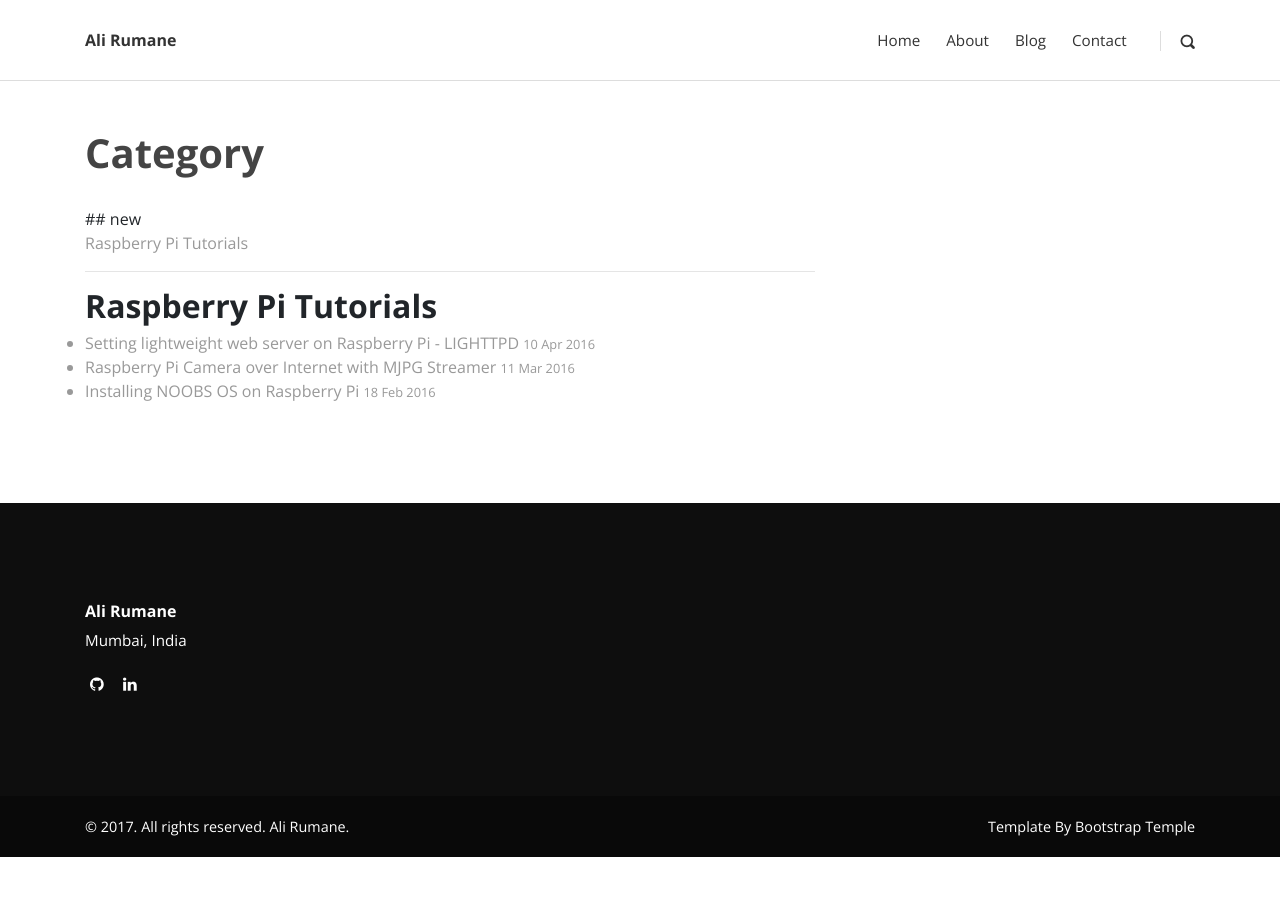
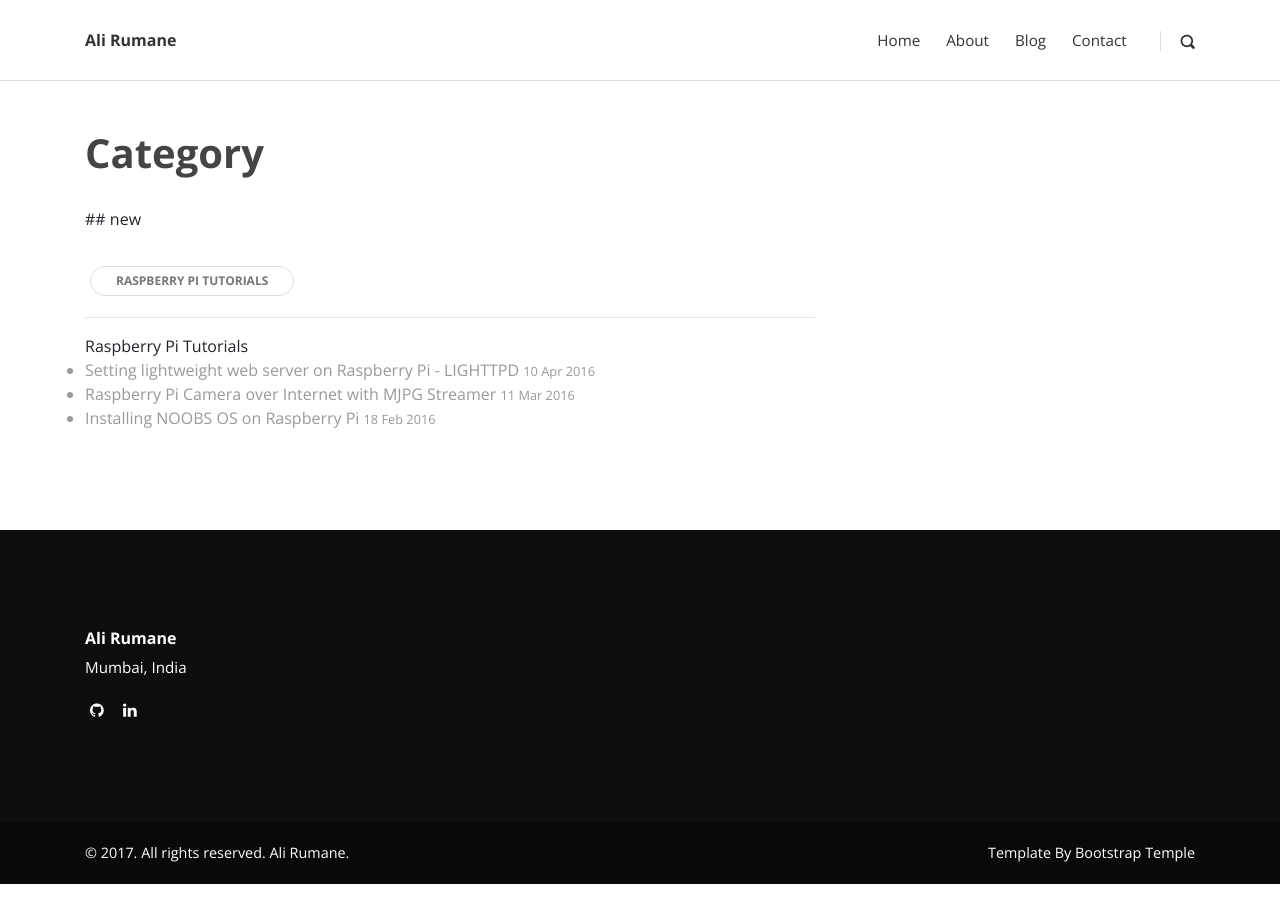
Before and after one commit to alirumane/alirumane.github.io, a Jekyll site: the page built from category.html, in a window 1280 px wide. Built offline with Jekyll 4.4.1, drawn with Linux system fonts in a browser that asks for light colours.

Commit message:
Update category.html

```diff
--- a/category.html
+++ b/category.html
@@ -3,64 +3,6 @@ layout: page
 title: "Category"
 description: "Take a look at my beautiful category."
 ---
-
-<!--
-<div class="category">
-{% assign category_list  = site.category %}
-  {% if category_list.first[0] == null %}
-    {% for category in category_list %}
-        <a data-scroll href="#{{ category | slugify }}">{{ category }}</a>
-    {% endfor %}
-  {% else %}
-    {% for category in category_list %}
-        <a data-scroll href="#{{ category[0] | slugify }}">{{ category[0] }}</a>
-    {% endfor %}
-  {% endif %}
-{% assign category_list = nil %}
-</div>
-
-{% for category in site.category %}
-    <span class="tag-title" id="{{ category[0] | slugify }}">{{ category[0] }}</span>
-    <ul class="post-list">
-        {% assign pages_list = category[1] %}
-        {% for post in pages_list reversed %}
-            {% if post.title != null %}
-            {% if group == null or group == post.group %}
-            <li><a href="{{ site.url }}{{ post.url }}">{{ post.title }}<span><time datetime="{{ post.date | date_to_xmlschema }}" itemprop="datePublished">{{ post.date | date: "%B %d, %Y" }}</time><span></a></li>
-            {% endif %}
-            {% endif %}
-        {% endfor %}
-        {% assign pages_list = nil %}
-        {% assign group = nil %}
-    </ul>
-{% endfor %}
-
-
-#### Lorem ipsum dolor sit amet, consectetur adipisicing elit,
-
-sed do eiusmod tempor incididunt ut labore et dolore magna aliqua
-
-
-<div class="widget categories">
-{% for category in site.categories %}
-  <li><a name="{{ category | first }}">{{ category | first }}</a>
-  </li>
-{% endfor %}
-</div>
-
-
-{% for category in site.categories %}
-  <li><a name="{{ category | first }}">{{ category | first }}</a>
-    <ul>
-    {% for posts in category %}
-      {% for post in posts %}
-        <li><a href="{{ post.url }}">{{ post.title }}</a></li>
-      {% endfor %}
-    {% endfor %}
-    </ul>
-  </li>
-{% endfor %}
-  -->
 
     ## new
 
@@ -68,15 +10,15 @@ sed do eiusmod tempor incididunt ut labore et dolore magna aliqua
 
 
 <div class="tags-expo">
-  <div class="tags-expo-list">
+  <div class="post-tags">
     {% for tag in site.categories %}
-    <a href="#{{ tag[0] | slugify }}" class="post-tag">{{ tag[0] }}</a>
+    <a href="#{{ tag[0] | slugify }}" class="tag">{{ tag[0] }}</a>
     {% endfor %}
   </div>
   <hr/>
   <div class="tags-expo-section">
     {% for tag in site.categories %}
-    <h2 id="{{ tag[0] | slugify }}">{{ tag[0] }}</h2>
+    <span class="tag-title" id="{{ tag[0] | slugify }}">{{ tag[0] }}</span>
     <ul class="tags-expo-posts">
       {% for post in tag[1] %}
         <a class="post-title" href="{{ site.baseurl }}{{ post.url }}">
```
